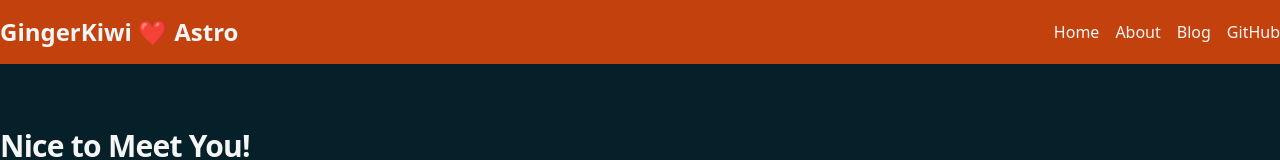
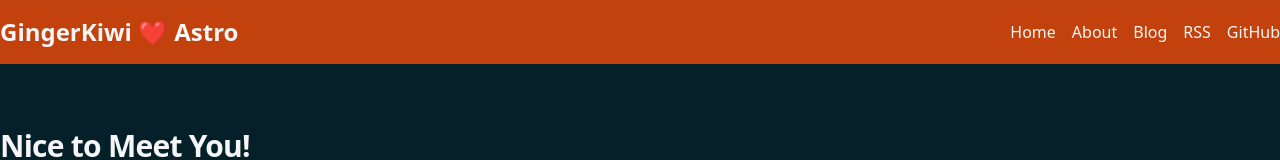
Before and after one commit to GingerKiwi/gingerkiwi-2024, an Astro site: page / in a window 1280 px wide. Shown: the top 160 px of the page. Built offline with nearby package versions, Linux system fonts and the light colour scheme; Astro itself is replaced by a stand-in of ours; some packages are replaced by stand-ins of ours.

Commit message:
add rss link to nav in Layout.astro

```diff
--- a/src/layouts/Layout.astro
+++ b/src/layouts/Layout.astro
@@ -39,6 +39,7 @@ const { seo } = Astro.props;
 				<li><Link href='/'>Home</a></li>
 				<li><Link href='/about'>About</a></li>
 				<li><Link href='/blog/1'>Blog</a></li>
+				<li><Link href='/feed.xml'>RSS</a></li>
 				<li>
 				  <Link href='https://github.com/gingerkiwi' isExternal> GitHub</Link>
 				</li>
```
